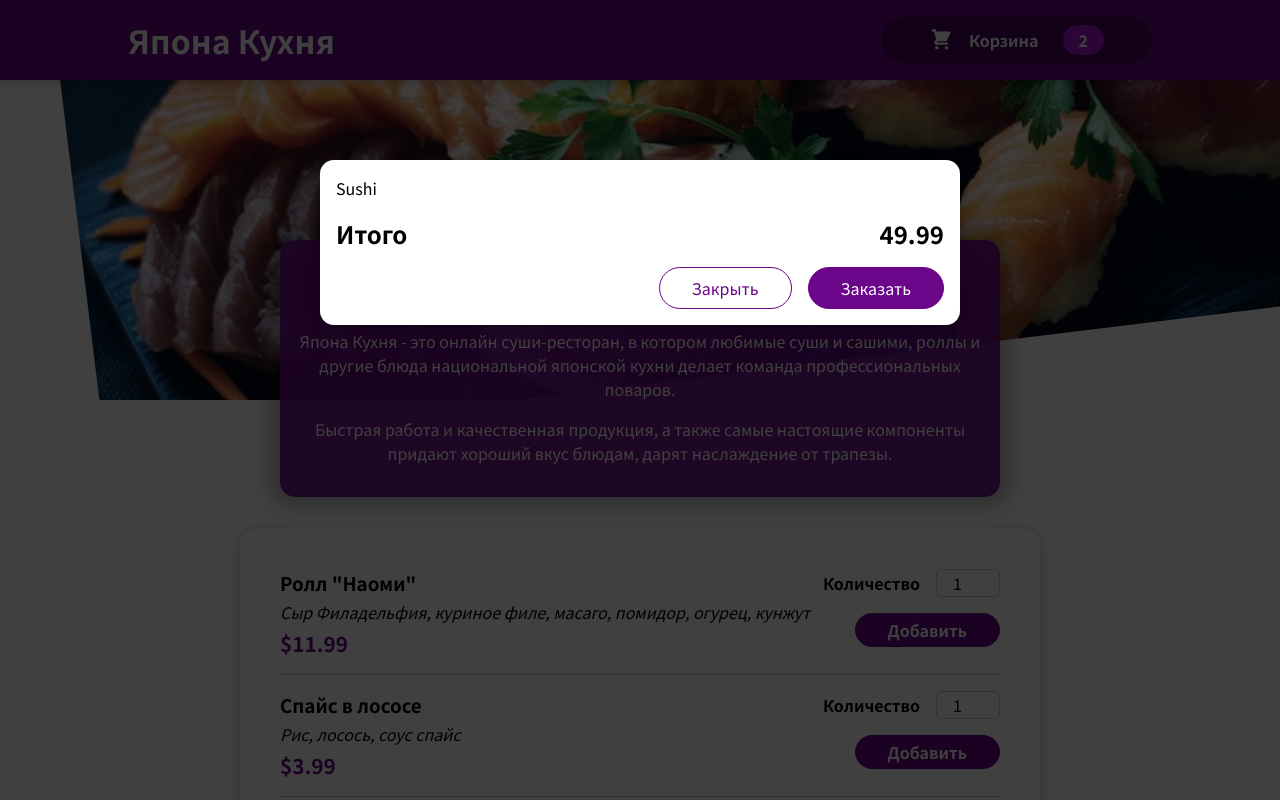
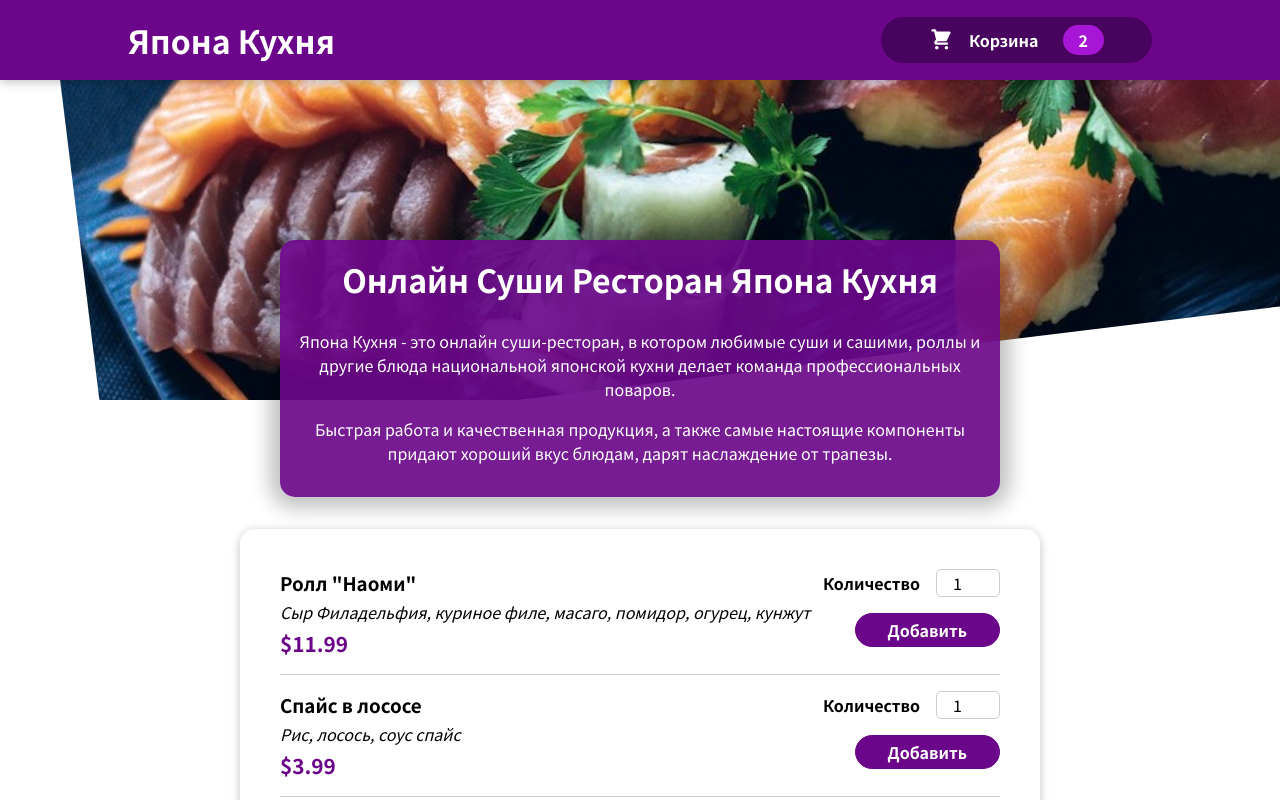
Before and after one commit to U-Ra-All/japanese-food, a React (Create React App) app: page / in a window 1280 px wide. Shown: the top 800 px of the page. Built offline with nearby package versions, Linux system fonts and the light colour scheme.

Commit message:
11-Управление Состоянием Cart и Modal

```diff
--- a/src/App.js
+++ b/src/App.js
@@ -1,13 +1,23 @@
-import React from "react";
+import React, { useState } from "react";
 import Cart from "./components/Cart/Cart";
 import Header from "./components/Layout/Header";
 import Meals from "./components/Meals/Meals";
 
 function App() {
+  const [cartIsVisible, setCartIsVisible] = useState(false);
+
+  const showCartHandler = () => {
+    setCartIsVisible(true);
+  };
+
+  const hideCartHandler = () => {
+    setCartIsVisible(false);
+  };
+
   return (
     <React.Fragment>
-      <Cart />
-      <Header />
+      {cartIsVisible && <Cart onHideCart={hideCartHandler} />}
+      <Header onShowCart={showCartHandler} />
       <main>
         <Meals />
       </main>
--- a/src/components/Cart/Cart.js
+++ b/src/components/Cart/Cart.js
@@ -11,14 +11,16 @@ const Cart = (props) => {
   );
 
   return (
-    <Modal>
+    <Modal onHideCart={props.onHideCart}>
       {cartItems}
       <div className={styles.total}>
         <span>Итого</span>
         <span>49.99</span>
       </div>
       <div className={styles.actions}>
-        <button className={styles["button--alt"]}>Закрыть</button>
+        <button className={styles["button--alt"]} onClick={props.onHideCart}>
+          Закрыть
+        </button>
         <button className={styles.button}>Заказать</button>
       </div>
     </Modal>
--- a/src/components/Layout/Header.js
+++ b/src/components/Layout/Header.js
@@ -8,7 +8,7 @@ const Header = (props) => {
     <React.Fragment>
       <header className={styles.header}>
         <h1>Япона Кухня</h1>
-        <HeaderCartButton />
+        <HeaderCartButton onClick={props.onShowCart} />
       </header>
       <div className={styles["main-image"]}>
         <img src={sushiImage} alt="Блюда японской кухни" />
--- a/src/components/Layout/HeaderCartButton.js
+++ b/src/components/Layout/HeaderCartButton.js
@@ -3,7 +3,7 @@ import styles from "./HeaderCartButton.module.css";
 
 const HeaderCartButton = (props) => {
   return (
-    <button className={styles.button}>
+    <button className={styles.button} onClick={props.onClick}>
       <span className={styles.icon}>
         <CartIcon />
       </span>
--- a/src/components/UI/Modal.js
+++ b/src/components/UI/Modal.js
@@ -3,7 +3,7 @@ import styles from "./Modal.module.css";
 import ReactDOM from "react-dom";
 
 const Backdrop = (props) => {
-  return <div className={styles.backdrop}></div>;
+  return <div className={styles.backdrop} onClick={props.onHideCart}></div>;
 };
 
 const ModalWindow = (props) => {
@@ -19,7 +19,10 @@ const portalElement = document.getElementById("overlays");
 const Modal = (props) => {
   return (
     <React.Fragment>
-      {ReactDOM.createPortal(<Backdrop />, portalElement)}
+      {ReactDOM.createPortal(
+        <Backdrop onHideCart={props.onHideCart} />,
+        portalElement
+      )}
       {ReactDOM.createPortal(
         <ModalWindow>{props.children}</ModalWindow>,
         portalElement
```
Also changed, not shown: 1 other file (tests, documents, lock files or other folders).
